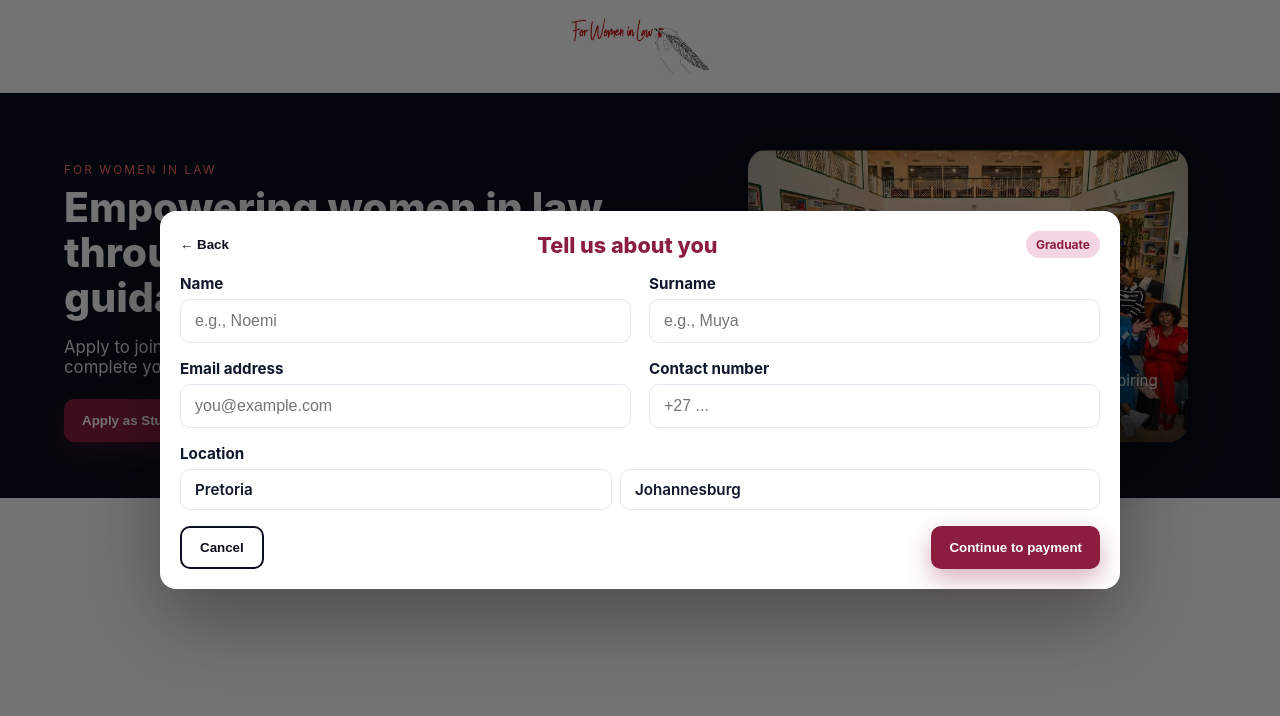
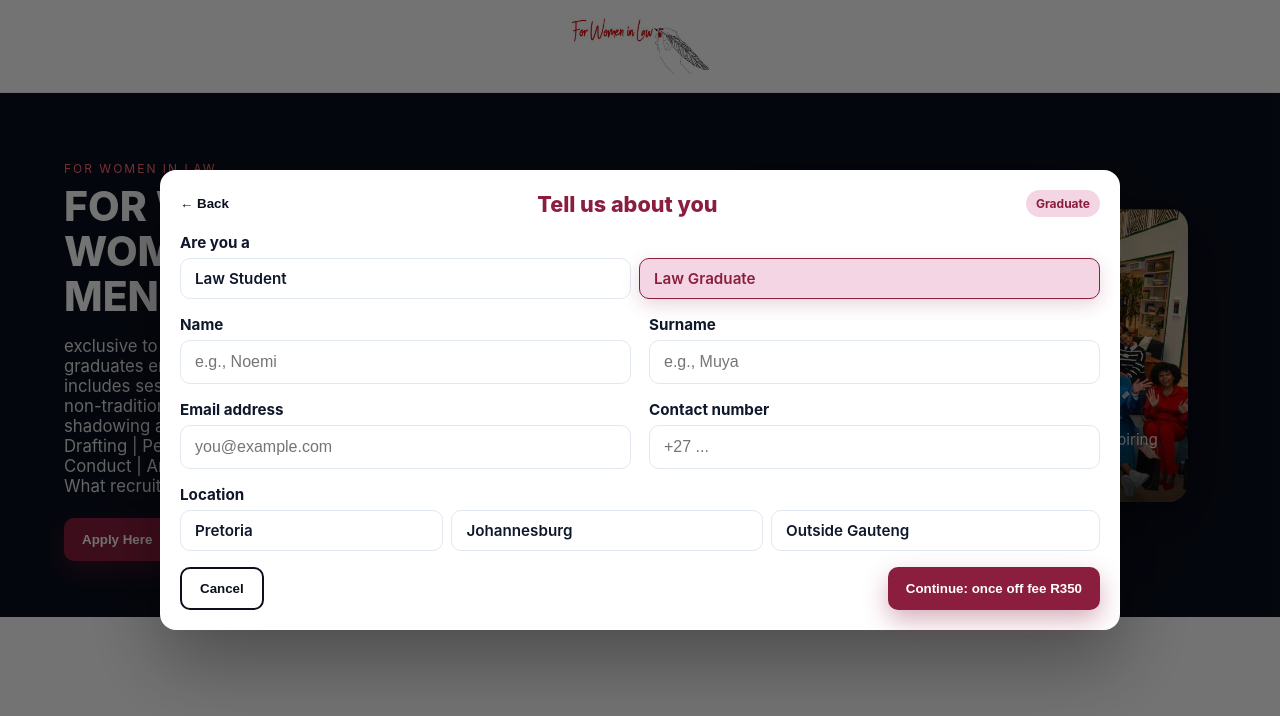
Before and after one commit to SiDMofokeng/fwil-mentorship, a React (Create React App) app: page / in a window 1280 px wide. Both pictures are taken after a click on the button "Apply as Graduate". Shown: the top 716 px of the page. Built offline with nearby package versions, Linux system fonts and the light colour scheme.

Commit message:
Added student/graduate + location fields and DB updates

```diff
--- a/src/components/MentorshipForm.jsx
+++ b/src/components/MentorshipForm.jsx
@@ -9,10 +9,9 @@
 const fwilLogoPath = '/fw_logo.jpg';
 const heroImagePath = '/hero_african_lawyer.jpg';
 
-// Supabase client (reads from env) - accept REACT_APP_ or VITE_ formats
+// Supabase client (reads from env) - accept REACT_APP_ or VITE_ prefixed envs
 const SUPA_URL = process.env.REACT_APP_SUPABASE_URL || process.env.VITE_SUPABASE_URL || '';
 const SUPA_KEY = process.env.REACT_APP_SUPABASE_ANON_KEY || process.env.VITE_SUPABASE_ANON_KEY || '';
-
 let supabase;
 try {
   supabase = createClient(SUPA_URL, SUPA_KEY);
@@ -25,9 +24,9 @@
 }
 
 // PayFast config from env
-const PAYFAST_URL = process.env.REACT_APP_PAYFAST_URL || 'https://www.payfast.co.za/eng/process';
-const PAYFAST_MERCHANT_ID = process.env.REACT_APP_PAYFAST_MERCHANT_ID || '';
-const PAYFAST_MERCHANT_KEY = process.env.REACT_APP_PAYFAST_MERCHANT_KEY || '';
+const PAYFAST_URL = process.env.REACT_APP_PAYFAST_URL || process.env.VITE_PAYFAST_URL || 'https://www.payfast.co.za/eng/process';
+const PAYFAST_MERCHANT_ID = process.env.REACT_APP_PAYFAST_MERCHANT_ID || process.env.VITE_PAYFAST_MERCHANT_ID || '';
+const PAYFAST_MERCHANT_KEY = process.env.REACT_APP_PAYFAST_MERCHANT_KEY || process.env.VITE_PAYFAST_MERCHANT_KEY || '';
 
 export default function MentorshipForm() {
   const [showForm, setShowForm] = useState(false);
@@ -36,28 +35,33 @@
   const [appRow, setAppRow] = useState(null);
 
   const [formData, setFormData] = useState({
-    status: '', name: '', surname: '', email: '', contact: '', location: ''
+    status: '', // 'Student' | 'Graduate'
+    name: '',
+    surname: '',
+    email: '',
+    contact: '',
+    location: '' // 'Pretoria' | 'Johannesburg' | 'Outside Gauteng'
   });
   const [errors, setErrors] = useState({});
 
+  // lock body scroll when modals are open
   useEffect(() => {
     console.log("🔥 FWIL APP RENDERED");
     document.body.style.overflow = (showForm || showPay) ? 'hidden' : 'auto';
     return () => { document.body.style.overflow = 'auto'; };
   }, [showForm, showPay]);
 
-
   const openFormFor = (status) => {
-    setFormData(f => ({ ...f, status }));
+    setFormData(f => ({ ...f, status })); // preselect but allow change inside form
     setErrors({});
     setShowForm(true);
   };
 
   const update = (e) => {
     const { name, value, type } = e.target;
-    // radio buttons send value via onChange with name property; handle that
+    // radio buttons: we use name "status" or "location" depending on markup
     if (type === 'radio') {
-      setFormData(f => ({ ...f, location: value }));
+      setFormData(f => ({ ...f, [name]: value }));
     } else {
       setFormData(f => ({ ...f, [name]: value }));
     }
@@ -65,18 +69,18 @@
 
   const validateDetails = () => {
     const e = {};
+    if (!formData.status) e.status = 'Choose student or graduate';
     if (!formData.name.trim()) e.name = 'Required';
     if (!formData.surname.trim()) e.surname = 'Required';
     if (!formData.email.trim()) e.email = 'Required';
     if (formData.email && !/^[^\s@]+@[^\s@]+\.[^\s@]+$/.test(formData.email)) e.email = 'Invalid email';
     if (!formData.contact.trim()) e.contact = 'Required';
     if (formData.contact && !/^[0-9+\s()-]{7,}$/.test(formData.contact)) e.contact = 'Invalid number';
-    if (!formData.location) e.location = 'Choose a city';
+    if (!formData.location) e.location = 'Choose a location';
     setErrors(e);
     return Object.keys(e).length === 0;
   };
 
-// Replace your existing saveAndOpenPay with this exact function
   const saveAndOpenPay = async () => {
     if (!validateDetails()) return;
     setSaving(true);
@@ -107,32 +111,19 @@
         .select()
         .single();
 
-    // res may be { data, error } or similar depending on SDK version
       console.log('Supabase insert result:', res);
 
-    // handle shape where result is { data, error }
-    const data = res?.data ?? res?.[0] ?? null;
-    const error = res?.error ?? (Array.isArray(res) ? null : res?.[1]) ?? null;
+      const data = res?.data ?? null;
+      const error = res?.error ?? null;
 
       if (error) {
-      // more logging: if error.details or code exists
         console.error('Insert returned error object:', error);
-      // If the SDK returned httpResponse in nested error, log it
-      if (error?.details) console.error('Error details:', error.details);
-      if (error?.status) console.error('HTTP status:', error.status);
-
-      // Try to extract server logs or response if present
         try {
-        // Some SDK shapes include `error` with `.response` or `.originalError`
           console.error('Raw error full object:', JSON.stringify(error, Object.getOwnPropertyNames(error)));
-      } catch (jsonErr) {
-        // ignore stringify errors
-      }
-
-      // Show the user a helpful message and fallback
+        } catch (jsonErr) {}
         alert('Failed to save application on server. See console for details.');
 
-      // Fallback: save the application locally so you can continue to payment (local test)
+        // fallback local save
         const fallbackId = 'local-' + Date.now();
         const fallbackRow = { id: fallbackId, ...payload, created_at: new Date().toISOString() };
         localStorage.setItem('fwil_fallback_application', JSON.stringify(fallbackRow));
@@ -151,11 +142,9 @@
       setSaving(false);
     } catch (err) {
       console.error('Unexpected exception during insert:', err);
-    // If err has response, log it
-    if (err?.response) console.error('Exception response:', err.response);
       alert('Unexpected error saving application. See console for details.');
 
-    // fallback local save so the flow continues while you fix server
+      // fallback local save so flow continues
       const fallbackId = 'local-' + Date.now();
       const fallbackRow = { id: fallbackId, status: formData.status, name: formData.name, surname: formData.surname, email: formData.email, contact: formData.contact, location: formData.location, created_at: new Date().toISOString(), paid: false };
       localStorage.setItem('fwil_fallback_application', JSON.stringify(fallbackRow));
@@ -185,13 +174,14 @@
         <div className="hero-inner">
           <div className="hero-left">
             <p className="tiny-tag">FOR WOMEN IN LAW</p>
-            <h1>Empowering women in law through mentorship, career guidance & legal education.</h1>
+            <h1>FOR WOMEN IN LAW FOR WOMEN IN LAW MENTORSHIP 2026</h1>
             <p className="lede">
-              Apply to join our mentorship program. Choose your path below and complete your details — all in this window.
+              exclusive to law students that are enrolled in a tertiary institution and graduates entering the profession within South Africa. The programme includes sessions during which the mentees are exposed to traditional and non-traditional career opportunities available within legal profession, job shadowing and receive training in the following areas: CV/Cover Letter Drafting | Personal Branding
+| Mental health education | Professional Conduct | Articles, Pupillage & Alternatives | Interview prep: What recruiters want.
             </p>
 
             <div className="cta-row">
-              <button className="btn primary" onClick={() => openFormFor('Student')}>Apply as Student</button>
+              <button className="btn primary" onClick={() => openFormFor('Student')}>Apply Here</button>
               <button className="btn ghost" onClick={() => openFormFor('Graduate')}>Apply as Graduate</button>
             </div>
           </div>
@@ -219,6 +209,33 @@
 
             <div className="modal-body">
               <div className="form-grid">
+                {/* Status (Student / Graduate) */}
+                <div className="form-field full">
+                  <label>Are you a</label>
+                  <div className="segmented" role="radiogroup" aria-label="Status">
+                    <input
+                      type="radio"
+                      id="status_student"
+                      name="status"
+                      value="Student"
+                      checked={formData.status === 'Student'}
+                      onChange={update}
+                    />
+                    <label htmlFor="status_student">Law Student</label>
+
+                    <input
+                      type="radio"
+                      id="status_graduate"
+                      name="status"
+                      value="Graduate"
+                      checked={formData.status === 'Graduate'}
+                      onChange={update}
+                    />
+                    <label htmlFor="status_graduate">Law Graduate</label>
+                  </div>
+                  {errors.status && <span className="err">{errors.status}</span>}
+                </div>
+
                 <div className="form-field">
                   <label>Name</label>
                   <input name="name" value={formData.name} onChange={update} placeholder="e.g., Noemi" />
@@ -243,13 +260,18 @@
                   {errors.contact && <span className="err">{errors.contact}</span>}
                 </div>
 
+                {/* Location: Pretoria, Johannesburg, Outside Gauteng */}
                 <div className="form-field full">
                   <label>Location</label>
-                  <div className="segmented">
-                    <input type="radio" id="pta" name="location" value="Pretoria" checked={formData.location === 'Pretoria'} onChange={update} />
-                    <label htmlFor="pta">Pretoria</label>
-                    <input type="radio" id="jhb" name="location" value="Johannesburg" checked={formData.location === 'Johannesburg'} onChange={update} />
-                    <label htmlFor="jhb">Johannesburg</label>
+                  <div className="segmented" style={{ gridTemplateColumns: 'auto auto auto' }}>
+                    <input type="radio" id="loc_pta" name="location" value="Pretoria" checked={formData.location === 'Pretoria'} onChange={update} />
+                    <label htmlFor="loc_pta">Pretoria</label>
+
+                    <input type="radio" id="loc_jhb" name="location" value="Johannesburg" checked={formData.location === 'Johannesburg'} onChange={update} />
+                    <label htmlFor="loc_jhb">Johannesburg</label>
+
+                    <input type="radio" id="loc_out" name="location" value="Outside Gauteng" checked={formData.location === 'Outside Gauteng'} onChange={update} />
+                    <label htmlFor="loc_out">Outside Gauteng</label>
                   </div>
                   {errors.location && <span className="err">{errors.location}</span>}
                 </div>
@@ -259,7 +281,7 @@
             <div className="modal-actions">
               <button className="btn ghost-dark" onClick={() => setShowForm(false)}>Cancel</button>
               <button className="btn primary" onClick={saveAndOpenPay} disabled={saving}>
-                {saving ? 'Saving...' : 'Continue to payment'}
+                {saving ? 'Saving...' : 'Continue: once off fee R350'}
               </button>
             </div>
           </div>
@@ -294,12 +316,16 @@
                 <input type="hidden" name="name_last" value={appRow.surname} />
                 <input type="hidden" name="email_address" value={appRow.email} />
                 <input type="hidden" name="cell_number" value={appRow.contact} />
+                {/* optional: return/cancel/notify URLs via env if configured */}
+                {/* <input type="hidden" name="return_url" value={process.env.REACT_APP_PAYFAST_RETURN_URL} /> */}
+                {/* <input type="hidden" name="cancel_url" value={process.env.REACT_APP_PAYFAST_CANCEL_URL} /> */}
+                {/* <input type="hidden" name="notify_url" value={process.env.REACT_APP_PAYFAST_NOTIFY_URL} /> */}
               </form>
             </div>
 
             <div className="modal-actions">
               <button className="btn ghost-dark" onClick={() => { setShowPay(false); setShowForm(true); }}>Cancel</button>
-              <button className="btn primary" onClick={submitPayfast}>Pay R350 on PayFast</button>
+              <button className="btn primary" onClick={submitPayfast}>Pay R350</button>
             </div>
           </div>
         </div>
```
Lines whose indentation alone changed are shown as unchanged.
